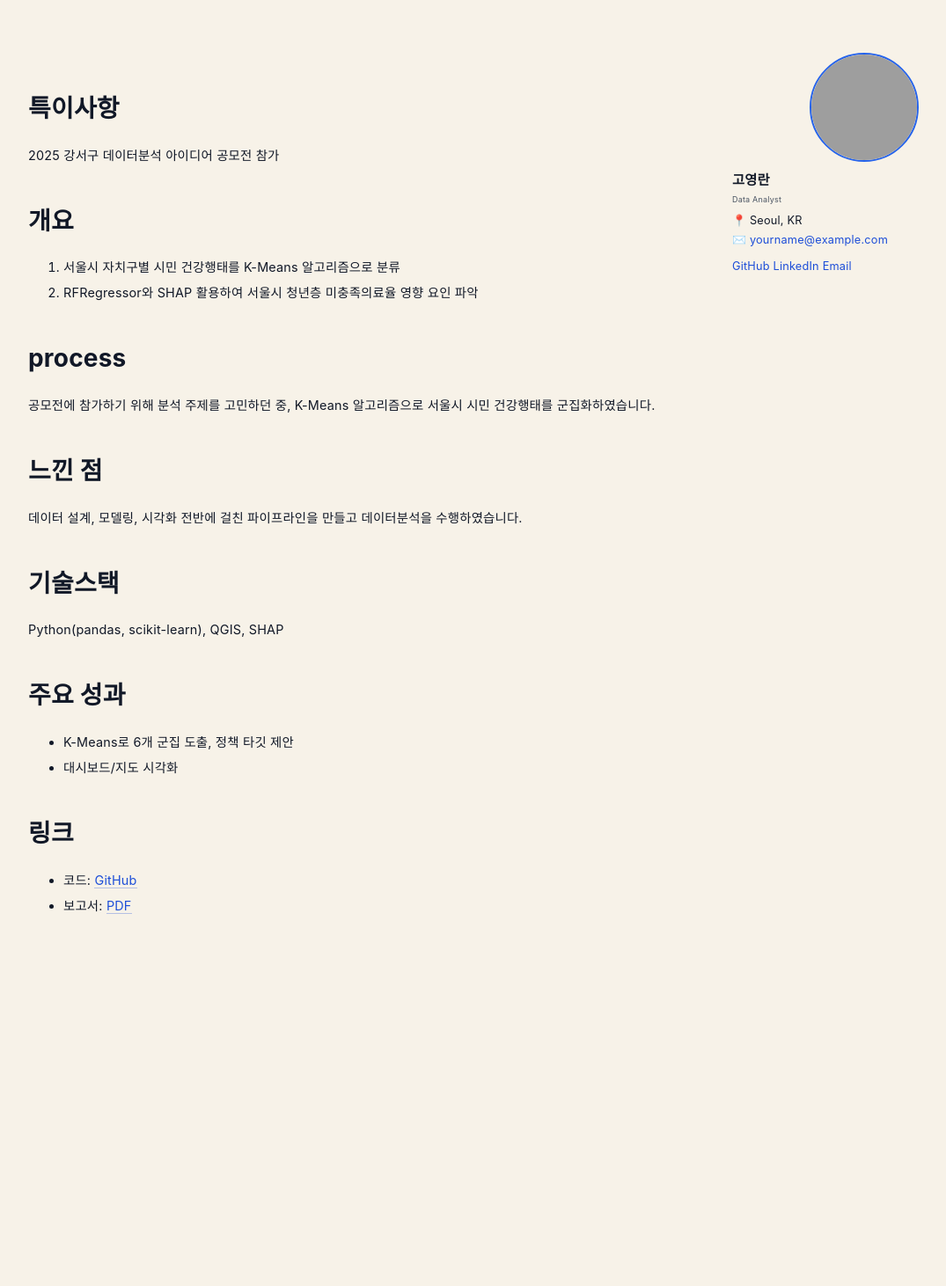
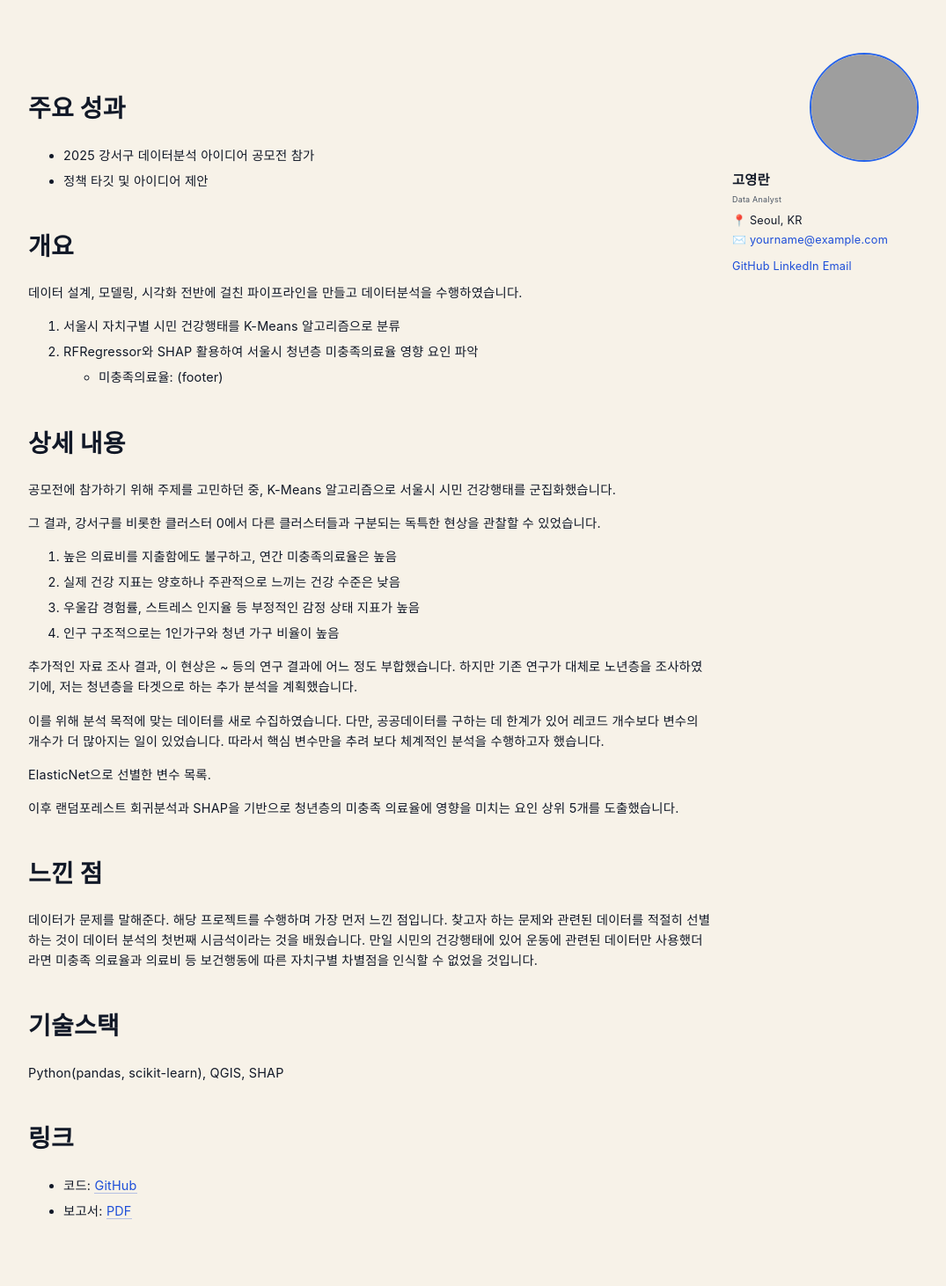
Before and after one commit to yeonglan/yeonglan.github.io, a Jekyll site: the page built from _projects/project4.md, in a window 1280 px wide. Shown: the whole page at 88% size, without its empty margins (58-1133 px from the left). Built offline with Jekyll 4.4.1, drawn with Linux system fonts in a browser that asks for light colours; some web fonts are replaced; before the commit the page ends 1115 px from its top, so only the background shows below that; grey boxes are pictures that could not be loaded.

Commit message:
Update project4.md

```diff
--- a/_projects/project4.md
+++ b/_projects/project4.md
@@ -8,29 +8,50 @@ links:
   report: /assets/docs/umnd-report.pdf
 ---
 
-## 특이사항
-2025 강서구 데이터분석 아이디어 공모전 참가
+## 주요 성과
+- 2025 강서구 데이터분석 아이디어 공모전 참가
+- 정책 타깃 및 아이디어 제안
+
 
 ## 개요
+데이터 설계, 모델링, 시각화 전반에 걸친 파이프라인을 만들고 데이터분석을 수행하였습니다.
+
 1. 서울시 자치구별 시민 건강행태를 K-Means 알고리즘으로 분류
 2. RFRegressor와 SHAP 활용하여 서울시 청년층 미충족의료율 영향 요인 파악
-
-## process
-공모전에 참가하기 위해 분석 주제를 고민하던 중,
-K-Means 알고리즘으로 서울시 시민 건강행태를 군집화하였습니다.
+* 미충족의료율: (footer)
 
 
+## 상세 내용
+공모전에 참가하기 위해 주제를 고민하던 중, K-Means 알고리즘으로 서울시 시민 건강행태를 군집화했습니다.
+
+그 결과, 강서구를 비롯한 클러스터 0에서 다른 클러스터들과 구분되는 독특한 현상을 관찰할 수 있었습니다.
+
+1. 높은 의료비를 지출함에도 불구하고, 연간 미충족의료율은 높음
+2. 실제 건강 지표는 양호하나 주관적으로 느끼는 건강 수준은 낮음
+3. 우울감 경험률, 스트레스 인지율 등 부정적인 감정 상태 지표가 높음
+4. 인구 구조적으로는 1인가구와 청년 가구 비율이 높음
+
+추가적인 자료 조사 결과, 이 현상은 ~ 등의 연구 결과에 어느 정도 부합했습니다.
+하지만 기존 연구가 대체로 노년층을 조사하였기에, 저는 청년층을 타겟으로 하는 추가 분석을 계획했습니다.
+
+이를 위해 분석 목적에 맞는 데이터를 새로 수집하였습니다.
+다만, 공공데이터를 구하는 데 한계가 있어 레코드 개수보다 변수의 개수가 더 많아지는 일이 있었습니다.
+따라서 핵심 변수만을 추려 보다 체계적인 분석을 수행하고자 했습니다.
+
+ElasticNet으로 선별한 변수 목록.
+
+이후 랜덤포레스트 회귀분석과 SHAP을 기반으로 청년층의 미충족 의료율에 영향을 미치는 요인 상위 5개를 도출했습니다.
 
 
 ## 느낀 점
-데이터 설계, 모델링, 시각화 전반에 걸친 파이프라인을 만들고 데이터분석을 수행하였습니다.
+데이터가 문제를 말해준다. 해당 프로젝트를 수행하며 가장 먼저 느낀 점입니다.
+찾고자 하는 문제와 관련된 데이터를 적절히 선별하는 것이 데이터 분석의 첫번째 시금석이라는 것을 배웠습니다.
+만일 시민의 건강행태에 있어 운동에 관련된 데이터만 사용했더라면 미충족 의료율과 의료비 등 보건행동에 따른 자치구별 차별점을 인식할 수 없었을 것입니다.
+
 
 ## 기술스택
 Python(pandas, scikit-learn), QGIS, SHAP
 
-## 주요 성과
-- K-Means로 6개 군집 도출, 정책 타깃 제안
-- 대시보드/지도 시각화
 
 ## 링크
 - 코드: [GitHub]({{ page.links.repo }})
```
